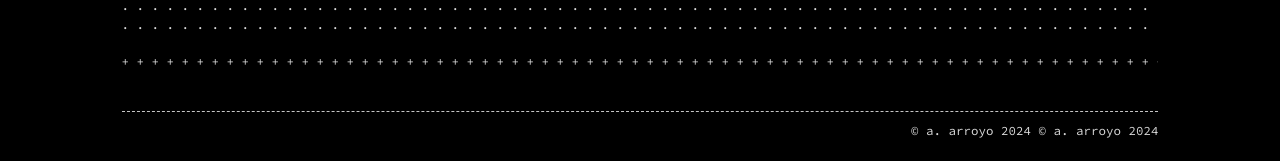
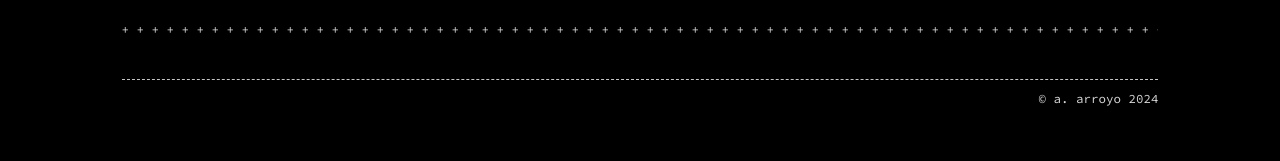
Before and after one commit to axarroyo/axarroyo.github.io, a plain HTML site: page maps.html in a window 1280 px wide. Shown: the part 6283-6444 px from the top of the page. After the commit the page ends 6412 px from the top, so only its background shows below. Drawn offline with Linux system fonts and the light colour scheme.

Commit message:
misc corrections

```diff
--- a/maps.html
+++ b/maps.html
@@ -28,7 +28,8 @@
 
 <br />
 [Maps for book manuscript chapter (pre-publication) on nuclear testing on Amchitka, 1965-1971. Please don't circulate.]
-[Maps for book manuscript chapter (pre-publication) on nuclear testing on Amchitka, 1965-1971. Please don't circulate.]
+
+
 <div class="buffer">
   -  -  -  -  -  -  -  -  -  -  -  -  -  -  -  -  -  -  -  -  -  -  -  -  -  -  -  -  -  -  -  -  -  -  -  -  -  -  -  -  -  -  -  -  -  -  -  -  -  -  -  -  -  -  -  -  -  -  -  -  -  -  -  -  -  -  -  -  -  -  -  -  -  -  -  -  -  -  -  -
 </div>
@@ -74,7 +75,6 @@
 </div>
 
 <br />
-[Map for book manuscript (pre-publication) showing historic fire perimeters around Los Angeles, 1930-1960. Please don't circulate.]
 [Map for book manuscript (pre-publication) showing historic fire perimeters around Los Angeles, 1930-1960. Please don't circulate.]
 <div class="buffer">
   -  -  -  -  -  -  -  -  -  -  -  -  -  -  -  -  -  -  -  -  -  -  -  -  -  -  -  -  -  -  -  -  -  -  -  -  -  -  -  -  -  -  -  -  -  -  -  -  -  -  -  -  -  -  -  -  -  -  -  -  -  -  -  -  -  -  -  -  -  -  -  -  -  -  -  -  -  -  -  -
@@ -132,7 +132,6 @@
 
     </main><footer>
   © a. arroyo 2024
-  © a. arroyo 2024
 </footer>
 </div>
   </body>
```
Also changed, not shown: img/LA-Fires_dark.png, 1 other file.
